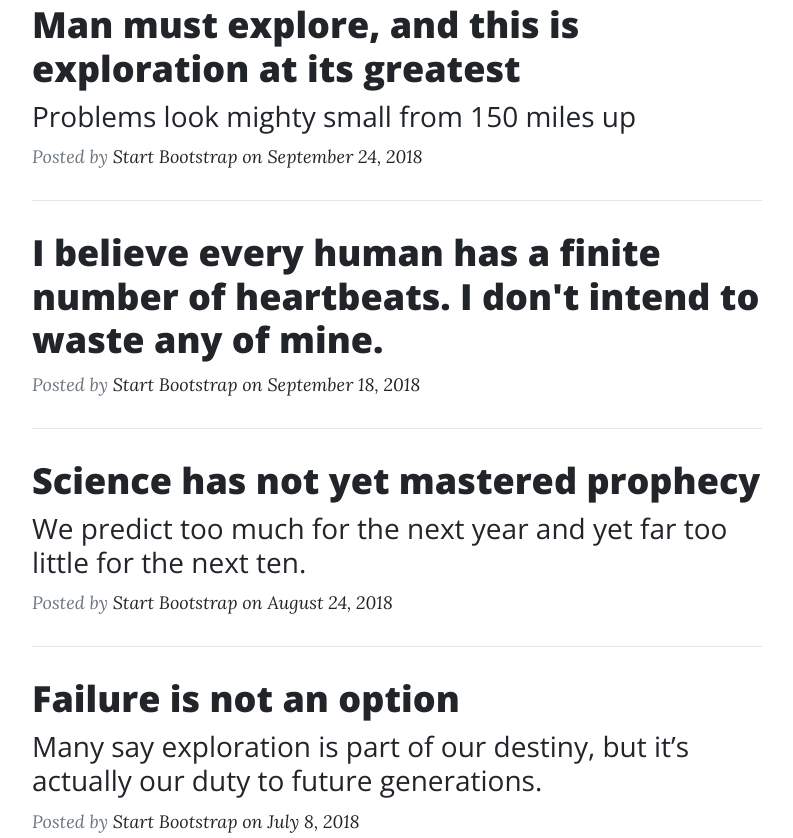
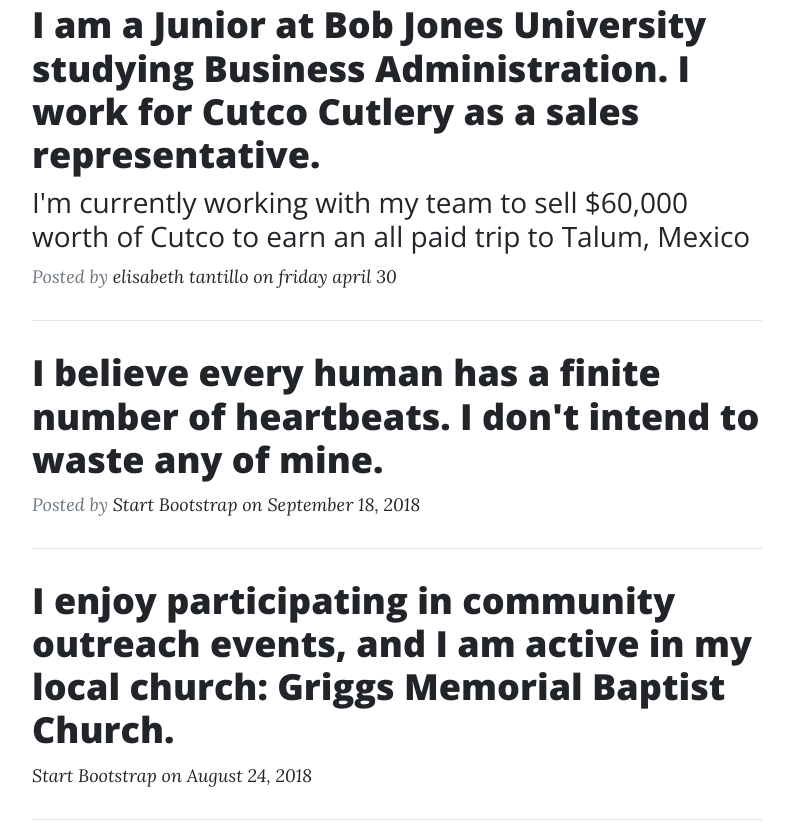
Before and after one commit to etantillo/etantillo, a plain HTML site: page index.html in a window 1280 px wide. Shown: the part 609-1447 px from the top of the page, without its empty margins (53-846 px from the left). Drawn offline with nearby package versions, Linux system fonts and the light colour scheme.

Commit message:
Add files via upload

```diff
--- a/index.html
+++ b/index.html
@@ -30,7 +30,7 @@
             <div class="row">
                 <div class="col-md-10 col-lg-8 mx-auto">
                     <div class="site-heading">
-                        <h1>Hi</h1><span class="subheading">A Blog Theme by Start Bootstrap</span>
+                        <h1>Hi</h1><span class="subheading">I'm Elisabeth Tantillo&nbsp;</span>
                     </div>
                 </div>
             </div>
@@ -40,10 +40,10 @@
         <div class="row">
             <div class="col-md-10 col-lg-8">
                 <div class="post-preview"><a href="#">
-                        <h2 class="post-title">Man must explore, and this is exploration at its greatest</h2>
-                        <h3 class="post-subtitle">Problems look mighty small from 150 miles up</h3>
+                        <h2 class="post-title">I am a Junior at Bob Jones University studying Business Administration. I work for Cutco Cutlery as a sales representative.</h2>
+                        <h3 class="post-subtitle">I'm currently working with my team to sell $60,000 worth of Cutco to earn an all paid trip to Talum, Mexico</h3>
                     </a>
-                    <p class="post-meta">Posted by&nbsp;<a href="#">Start Bootstrap on September 24, 2018</a></p>
+                    <p class="post-meta">Posted by&nbsp;<a href="#">elisabeth tantillo on friday april 30&nbsp;</a></p>
                 </div>
                 <hr>
                 <div class="post-preview"><a href="#">
@@ -53,15 +53,15 @@
                 </div>
                 <hr>
                 <div class="post-preview"><a href="#">
-                        <h2 class="post-title"> Science has not yet mastered prophecy</h2>
-                        <h3 class="post-subtitle">We predict too much for the next year and yet far too little for the next ten.</h3>
+                        <h2 class="post-title"> I enjoy participating in community outreach events, and I am active in my local church: Griggs Memorial Baptist Church.</h2>
+                        <h3 class="post-subtitle"></h3>
                     </a>
-                    <p class="post-meta">Posted by&nbsp;<a href="#">Start Bootstrap on August 24, 2018</a></p>
+                    <p class="post-meta"><a href="#">Start Bootstrap on August 24, 2018</a>&nbsp;</p>
                 </div>
                 <hr>
                 <div class="post-preview"><a href="#">
-                        <h2 class="post-title">Failure is not an option</h2>
-                        <h3 class="post-subtitle">Many say exploration is part of our destiny, but it’s actually our duty to future generations.</h3>
+                        <h2 class="post-title">I also enjoy hiking/exploring , iced coffee, cooking difficult and fancy recipes, and learning about people, animals, and culture. I hope to be a marketing manager for a Travel Agency one day.<br></h2>
+                        <h3 class="post-subtitle"></h3>
                     </a>
                     <p class="post-meta">Posted by&nbsp;<a href="#">Start Bootstrap on July 8, 2018</a></p>
                 </div>
```
